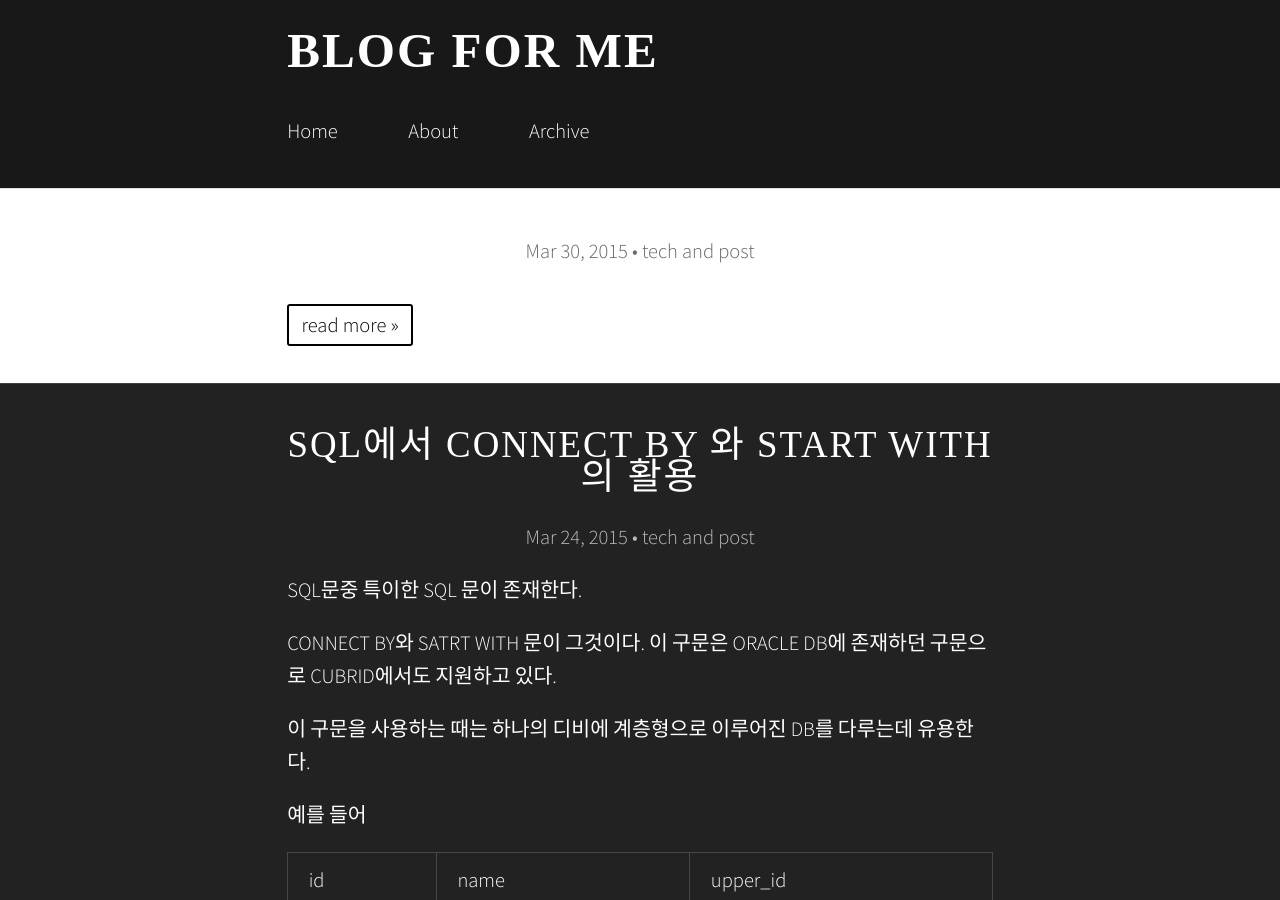
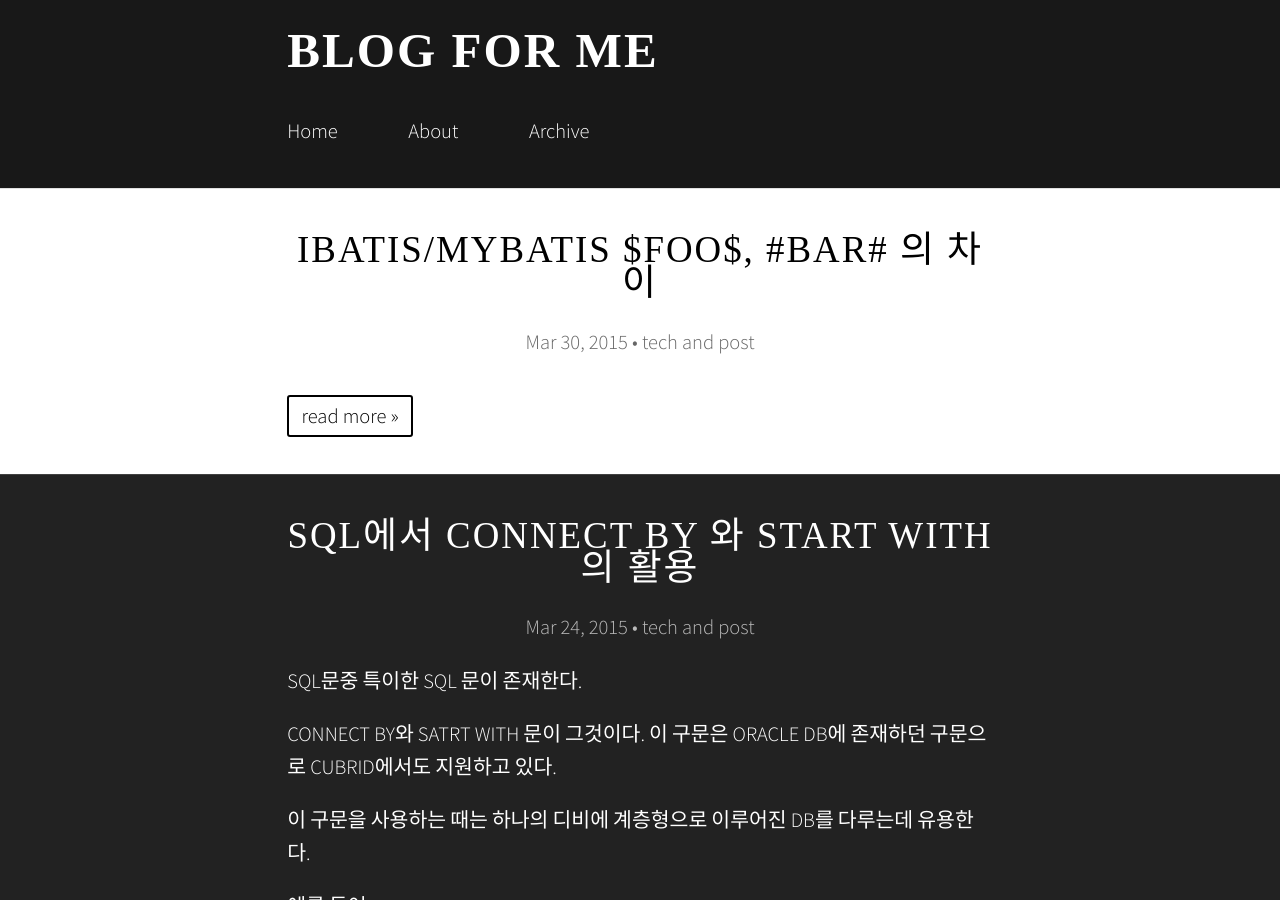
Before and after one commit to sungbine/sungbine.github.io, a Jekyll site: the page built from index.html, in a window 1280 px wide and 900 px high. Built offline with Jekyll 4.4.1, drawn with Linux system fonts in a browser that asks for light colours; nearby versions of some CDN libraries; some web fonts are replaced.

Commit message:
Update and rename 2015-03-30-.markdown to 2015-03-30-$foo$_#bar#_차이.markdown

```diff
--- a/_posts/2015-03-30-.markdown
+++ b/_posts/2015-03-30-$foo$_#bar#_차이.markdown
@@ -1,6 +1,6 @@
 ---
 layout: post
-title:  " "
+title:  " ibatis/mybatis $foo$, #bar# 의 차이 "
 date:   2015-03-30 09:00:00
 categories: tech post
 ---
```
